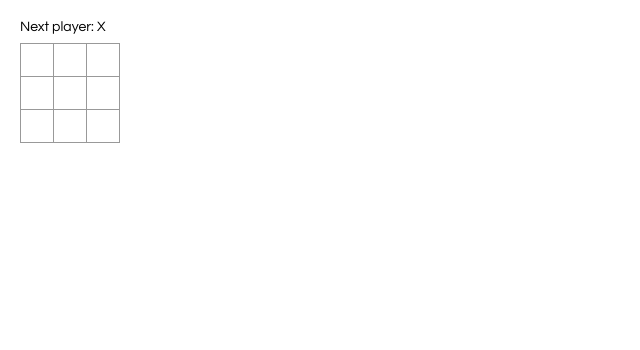
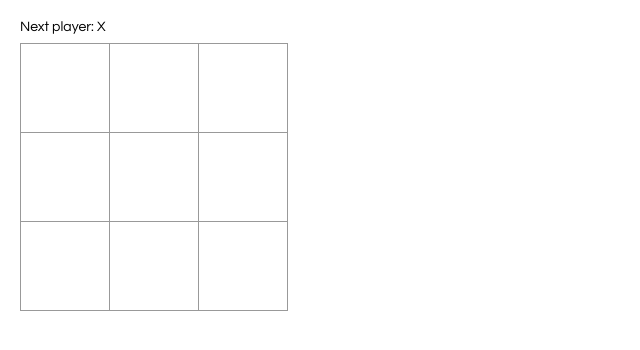
Before and after one commit to samuel-c-johnson/tic-tac-toe, a React app: page / in a window 1280 px wide. Shown: the whole page, without its empty margins (0-640 px from the left). Built offline with nearby package versions, Linux system fonts and the light colour scheme.

Commit message:
Moving state from square class to board class and refactored

```diff
--- a/src/index.css
+++ b/src/index.css
@@ -21,15 +21,15 @@ ol, ul {
   background: #fff;
   border: 1px solid #999;
   float: left;
-  font-size: 24px;
+  font-size: 50px;
   font-weight: bold;
   line-height: 34px;
-  height: 34px;
+  height: 90px;
   margin-right: -1px;
   margin-top: -1px;
   padding: 0;
   text-align: center;
-  width: 34px;
+  width: 90px;
 }
 
 .square:focus {
--- a/src/index.js
+++ b/src/index.js
@@ -4,26 +4,36 @@ import './index.css';
 
 
 class Square extends React.Component {
-  constructor(props) {
-    super(props);
-    this.state = {
-      value: null,
-    };
-  }
-
   render() {
     return (
-      <button className="square" onClick={() => this.setState({value: 'X'})}>
-        {this.state.value}
+      <button className="square" onClick={() => this.props.onClick()}>
+        {this.props.value}
       </button>
     );
   }
 }
 
 class Board extends React.Component {
+  constructor(props) {
+    super(props);
+    this.state = {
+      squares: Array(9).fill(null),
+    };
+  }
+
+  handleClick(i) {
+      const squares = this.state.squares.slice();
+      squares[i] = 'X';
+      this.setState({squares: squares});
+  }
+
   renderSquare(i) {
-    return <Square value = {i} />;
-
+    return (
+      <Square
+        value = {this.state.squares[i]}
+        onClick = {() => this.handleClick(i)}
+       />
+     );
   }
 
   render() {
```
